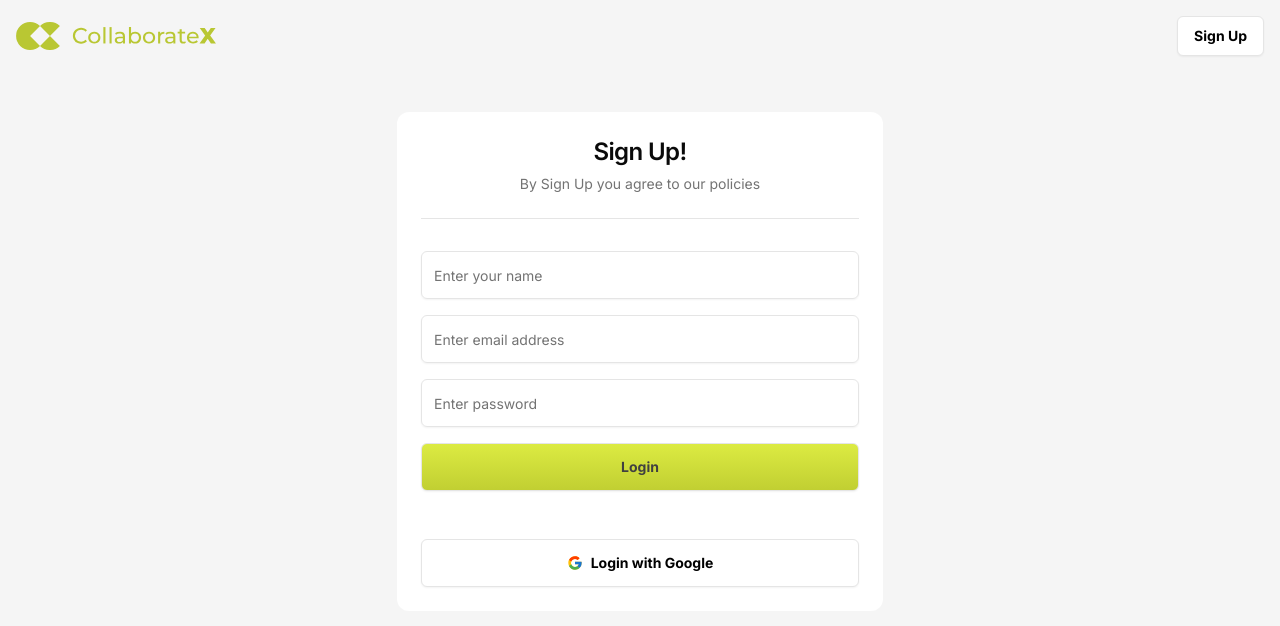
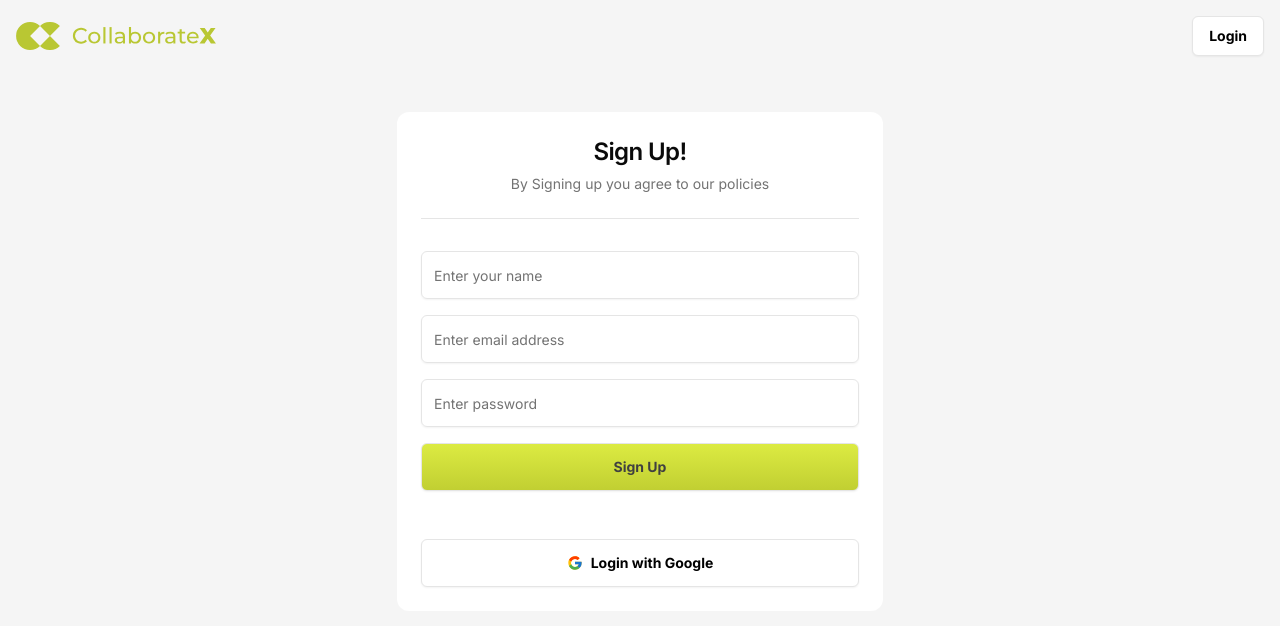
Before and after one commit to theashhar/collaborate-x, a Next.js app: page /sign-up in a window 1280 px wide. Shown: the top 626 px of the page. Built offline with nearby package versions, Linux system fonts and the light colour scheme.

Commit message:
UI - updated routing in auth pages

```diff
--- a/src/app/(auth)/layout.tsx
+++ b/src/app/(auth)/layout.tsx
@@ -1,18 +1,26 @@
+'use client'
 import Image from "next/image"
 import logo from '../../assets/collaborateXLogo.svg'
 import { Button } from "@/components/ui/button"
+import { usePathname } from "next/navigation"
+import Link from "next/link"
 
 interface AuthLayoutProps {
     children :React.ReactNode
 }
 
 const AuthLayout = ({ children }: AuthLayoutProps) => {
+  const pathname = usePathname()
   return (
     <main className="bg-neutral-100 min-h-screen" >
       <div className="mx-auto max-w-screen-2xl p-4">
         <nav className="flex justify-between items-center gap-2">
           <Image src={logo} width={200} height={100} alt='logo'/>
-          <Button variant='secondary' >Sign Up</Button>
+          <Button asChild variant='secondary' >
+            <Link href={pathname !== '/sign-in' ? 'sign-in' : 'sign-up'} >
+              {pathname === '/sign-in' ? 'Sign Up' : 'Login'}
+            </Link>
+          </Button>
         </nav>
 
       <div className="flex flex-col items-center justify-center pt-4 md:pt-14 ">
--- a/src/features/auth/components/sign-in-card.tsx
+++ b/src/features/auth/components/sign-in-card.tsx
@@ -1,43 +1,90 @@
-import { Button } from "@/components/ui/button"
-import { Card, CardContent, CardHeader, CardTitle } from "@/components/ui/card"
-import { Input } from "@/components/ui/input"
-import { Separator } from "@/components/ui/separator"
+import { Button } from "@/components/ui/button";
+import { Card, CardContent, CardHeader, CardTitle } from "@/components/ui/card";
+import { Input } from "@/components/ui/input";
+import { Separator } from "@/components/ui/separator";
 import { FcGoogle } from "react-icons/fc";
+import { useForm } from "react-hook-form";
+import { z } from "zod";
+import { zodResolver } from "@hookform/resolvers/zod";
+import { Form, FormControl, FormField, FormItem, FormMessage } from "@/components/ui/form";
+
+const formSchema = z.object({
+  email: z.string().email(),
+  password: z.string().min(1, "Required"),
+});
 
 export const SignInCard = () => {
-    return(
-        <Card className="w-[90vw] h-full md:w-[486px] border-none shadow-none" >
+  const form = useForm<z.infer<typeof formSchema>>({
+    resolver: zodResolver(formSchema),
+    defaultValues: {
+      email: "",
+      password: "",
+    },
+  });
+
+  const onSubmit = (loginData: z.infer<typeof formSchema>) => {
+    console.log("Form Values:", loginData);
+  };
+
+  return (
+    <Card className="w-[90vw] h-full md:w-[486px] border-none shadow-none">
       <CardHeader className="flex items-center justify-center text-center px-6">
         <CardTitle className="text-2xl">Welcome Back!</CardTitle>
       </CardHeader>
-            <Separator className="w-auto mx-6 mb-2"/>
-            <CardContent className="p-6" >
-                <form className="space-y-4">
+      <Separator className="w-auto mx-6 mb-2" />
+      <CardContent className="p-6">
+        <Form {...form}>
+          <form onSubmit={form.handleSubmit(onSubmit)} className="space-y-4">
+            <FormField
+              name="email"
+              control={form.control}
+              render={({ field }) => (
+                <FormItem>
+                    <FormControl>
                         <Input
-                        required
-                        type="email"
-                        onChange={() => {}}
+                            {...field}
                             placeholder="Enter email address"
                             disabled={false}
                         />
+                    </FormControl>
+                    <FormMessage />
+                </FormItem>
+              )}
+            />
+            <FormField
+              name="password"
+              control={form.control}
+              render={({ field }) => (
+                <FormItem>
+                    <FormControl>
                         <Input
-                        required
+                            {...field}
                             type="password"
-                        onChange={() => {}}
                             placeholder="Enter password"
                             disabled={false}
-                        min={8}
-                        max={256}
                         />
-                    <Button disabled={false} size='lg' className="w-full" >Login</Button>
+                    </FormControl>
+                    <FormMessage />
+                </FormItem>
+              )}
+            />
+            <Button type="submit" disabled={false} size="lg" className="w-full">
+              Login
+            </Button>
           </form>
+        </Form>
       </CardContent>
-            <CardContent className="p-6" >
-                <Button disabled={false} size='lg' className="w-full" variant="secondary">
+      <CardContent className="p-6">
+        <Button
+          disabled={false}
+          size="lg"
+          className="w-full"
+          variant="secondary"
+        >
           <FcGoogle />
           Login with Google
         </Button>
       </CardContent>
     </Card>
-    )
-}
+  );
+};
--- a/src/features/auth/components/sign-up-card.tsx
+++ b/src/features/auth/components/sign-up-card.tsx
@@ -3,42 +3,95 @@
 import { Input } from "@/components/ui/input"
 import { Separator } from "@/components/ui/separator"
 import { FcGoogle } from "react-icons/fc";
+import {  useForm } from "react-hook-form";
+import { z } from "zod";
+import { zodResolver } from '@hookform/resolvers/zod'
+import { Form, FormControl, FormField, FormItem, FormMessage } from "@/components/ui/form";
+
+const formSchema = z.object({
+    name: z.string().min(1,'Required'),
+    email: z.string().email(),
+    password: z.string().min(6,'Minimum of 6 characters required')
+})
+
+const onSubmit = (loginData: z.infer<typeof formSchema>) => {
+    console.log("Form Values:", loginData);
+  };
 
 export const SignUpCard = () => {
+    const form = useForm<z.infer<typeof formSchema>>({
+
+        resolver : zodResolver(formSchema),
+        defaultValues: {
+            name: '',
+            email: '',
+            password: '',
+        }
+    })
     return(
         <Card className="w-[90vw] h-full md:w-[486px] border-none shadow-none" >
             <CardHeader className="flex items-center justify-center text-center px-6">
                 <CardTitle className="text-2xl">Sign Up!</CardTitle>
-                <CardDescription>By Sign Up you agree to our policies</CardDescription>
+                <CardDescription>By Signing up you agree to our policies</CardDescription>
             </CardHeader>
             <Separator className="w-auto mx-6 mb-2"/>
             <CardContent className="p-6" >
-                <form className="space-y-4">
+            <Form {...form}>
+                <form onSubmit={form.handleSubmit(onSubmit)} className="space-y-4">
+                    <FormField
+                    name="name"
+                    control={form.control}
+                    render={({ field }) => (
+                        <FormItem>
+                            <FormControl>
                                 <Input
-                        required
-                        type="text"
-                        onChange={() => {}}
+                                    {...field}
                                     placeholder="Enter your name"
                                     disabled={false}
                                 />
+                            </FormControl>
+                            <FormMessage />
+                        </FormItem>
+                    )}
+                    />
+                    <FormField
+                    name="email"
+                    control={form.control}
+                    render={({ field }) => (
+                        <FormItem>
+                            <FormControl>
                                 <Input
-                        required
-                        type="email"
-                        onChange={() => {}}
+                                    {...field}
                                     placeholder="Enter email address"
                                     disabled={false}
                                 />
+                            </FormControl>
+                            <FormMessage />
+                        </FormItem>
+                    )}
+                    />
+                    <FormField
+                    name="password"
+                    control={form.control}
+                    render={({ field }) => (
+                        <FormItem>
+                            <FormControl>
                                 <Input
-                        required
+                                    {...field}
                                     type="password"
-                        onChange={() => {}}
                                     placeholder="Enter password"
                                     disabled={false}
-                        min={8}
-                        max={256}
                                 />
-                    <Button disabled={false} size='lg' className="w-full" >Login</Button>
+                            </FormControl>
+                            <FormMessage />
+                        </FormItem>
+                    )}
+                    />
+                    <Button type="submit" disabled={false} size="lg" className="w-full">
+                    Sign Up
+                    </Button>
                 </form>
+        </Form>
             </CardContent>
             <CardContent className="p-6" >
                 <Button disabled={false} size='lg' className="w-full" variant="secondary">
```
Lines whose indentation alone changed are shown as unchanged.
